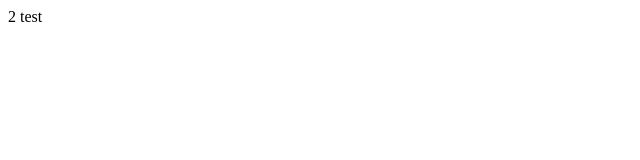
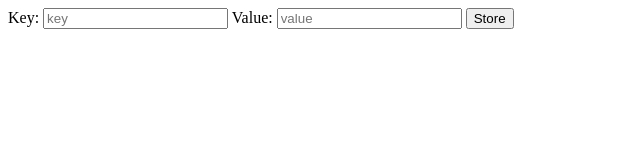
Before and after one commit to BrianMcBrayer/angular-localstore, a plain HTML site: page index.html in a window 1280 px wide. Shown: the whole page, without its empty margins (0-640 px from the left). Drawn offline with Linux system fonts and the light colour scheme.

Commit message:
Built sample form

```diff
--- a/index.html
+++ b/index.html
@@ -10,8 +10,10 @@
     <script src="angular-localstore/app/app.js"></script>
   </head>
   <body ng-controller="MasterController as vm">
-      {{1 + 1}}
-
-      {{vm.test}}
+      <label for="storeKey">Key: </label>
+      <input id="storeKey" name="storeKey" placeholder="key" />
+      <label for="storeValue">Value: </label>
+      <input id="storeValue" name="storeValue" placeholder="value" />
+      <button>Store</button>
   </body>
 </html>
```
